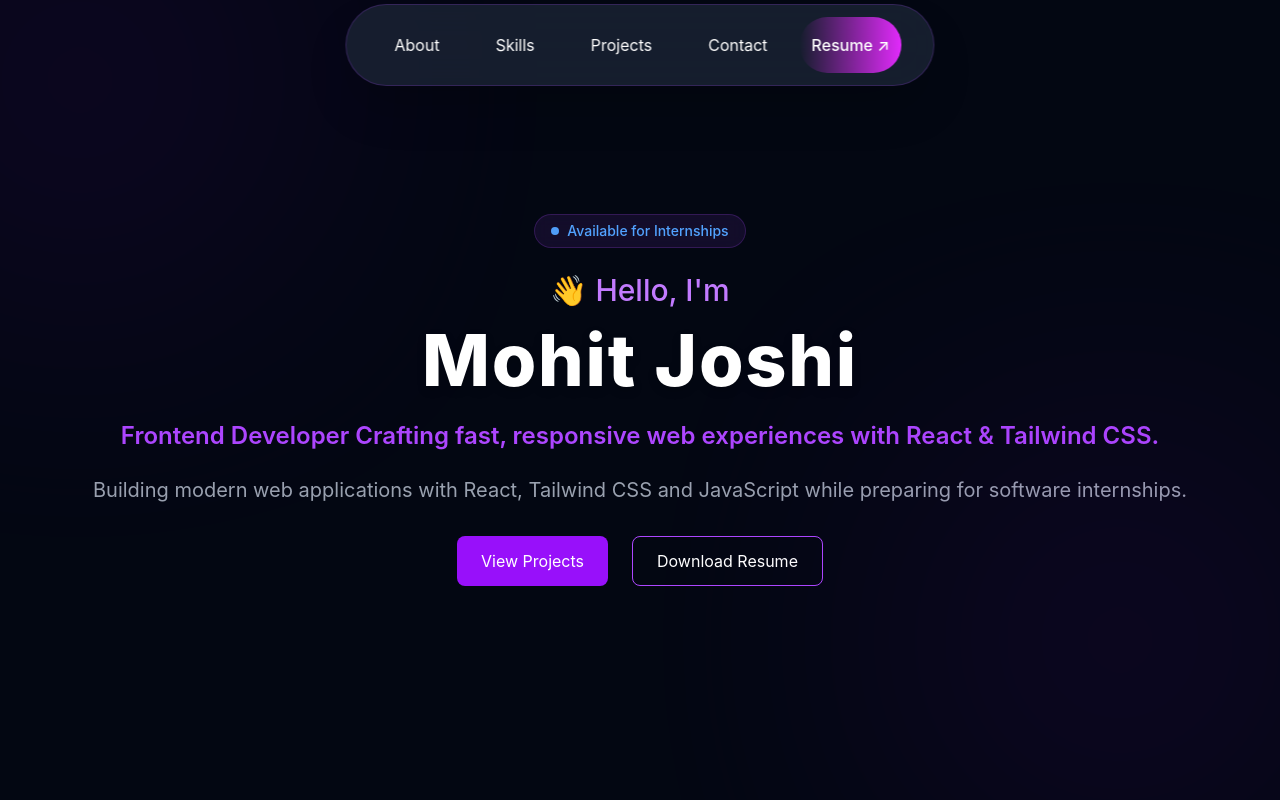
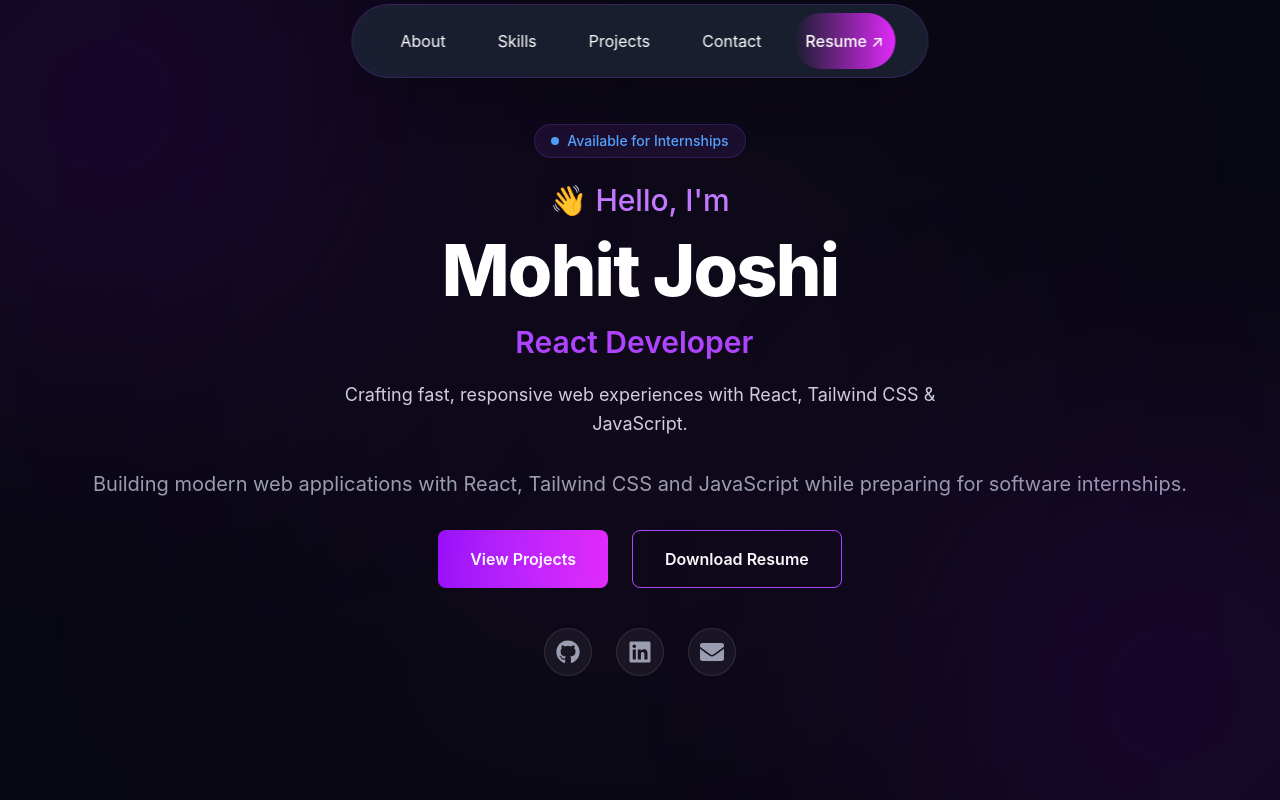
Before and after one commit to mohitjoshi-dev/portfolio, a React app: page / in a window 1280 px wide. Shown: the top 800 px of the page. Built offline with nearby package versions, Linux system fonts and the light colour scheme; the HTML template or start-up script is replaced by a standard one.

Commit message:
Update CursorRipple component

```diff
--- a/package.json
+++ b/package.json
@@ -14,6 +14,7 @@
     "react": "^19.2.7",
     "react-dom": "^19.2.7",
     "react-icons": "^5.6.0",
+    "react-type-animation": "^3.2.0",
     "tailwindcss": "^4.3.1"
   },
   "devDependencies": {
--- a/src/App.jsx
+++ b/src/App.jsx
@@ -1,9 +1,11 @@
 import Introduction from "./components/Introduction";
 import Skills from "./components/Skills";
+import CursorRipple from "./components/CursorRipple";
 
 function App() {
   return (
     <>
+      <CursorRipple/>
       <Introduction />
       <Skills />
     </>
--- /dev/null
+++ b/src/components/CursorRipple.jsx
@@ -0,0 +1,54 @@
+import { useEffect } from "react";
+
+function CursorRipple() {
+  useEffect(() => {
+    const ripple = document.createElement("div");
+
+    ripple.style.position = "fixed";
+    ripple.style.width = "30px";
+    ripple.style.height = "30px";
+    ripple.style.border = "2px solid #a855f7";
+    ripple.style.borderRadius = "999px";
+    ripple.style.pointerEvents = "none";
+    ripple.style.transform = "translate(-50%, -50%)";
+    ripple.style.transition = "all 0.5s ease-out";
+    ripple.style.opacity = "0";
+
+    document.body.appendChild(ripple);
+
+    const move = (e) => {
+      ripple.style.left = `${e.clientX}px`;
+      ripple.style.top = `${e.clientY}px`;
+
+      ripple.animate(
+        [
+          {
+            width: "20px",
+            height: "20px",
+            opacity: 0.8,
+          },
+          {
+            width: "80px",
+            height: "80px",
+            opacity: 0,
+          },
+        ],
+        {
+          duration: 600,
+          easing: "ease-out",
+        }
+      );
+    };
+
+    window.addEventListener("mousemove", move);
+
+    return () => {
+      window.removeEventListener("mousemove", move);
+      ripple.remove();
+    };
+  }, []);
+
+  return null;
+}
+
+export default CursorRipple;
--- a/src/components/Introduction.jsx
+++ b/src/components/Introduction.jsx
@@ -1,14 +1,31 @@
+import { FaGithub, FaLinkedin, FaEnvelope } from "react-icons/fa";
+import { TypeAnimation } from "react-type-animation";
+
 function Introduction() {
+  const socials = [
+  {
+    icon: FaGithub,
+    href: "https://github.com/mohitjoshi-dev",
+  },
+  {
+    icon: FaLinkedin,
+    href: "https://linkedin.com/in/YOUR_USERNAME",
+  },
+  {
+    icon: FaEnvelope,
+    href: "mailto:mohitjoshi1357@gmail.com",
+  },
+];
+
   return (
     <>
 
+    <section className="relative overflow-hidden min-h-screen bg-[#090913] flex flex-col justify-center items-center text-white">
 
+    <div className=" absolute -top-30 -left-30 w-112.5 h-112.5 rounded-full bg-purple-700/20 blur-[140px] pointer-events-none"></div>
+    <div className=" absolute -bottom-30 -right-30 w-112.5 h-112.5 rounded-full bg-purple-700/20 blur-[140px] pointer-events-none"></div>
 
-    <section className="relative min-h-screen bg-gray-950 flex flex-col justify-center items-center text-white">
-
-    <div className="absolute w-80 h-80 bg-purple-700 rounded-full blur-[150px] opacity-20 -top-20 -left-20"></div>
-
-    <div className="absolute w-80 h-80 bg-purple-700 rounded-full blur-[150px] opacity-20 bottom-0 right-0"></div>
+    <div className="absolute top-1/2 left-1/2 -translate-x-1/2 -translate-y-1/2 w-120 h-125 rounded-full bg-fuchsia-500/8 blur-[200px] pointer-events-none"></div>
 
     <div className="relative z-10"></div>
 
@@ -23,16 +40,36 @@ function Introduction() {
     </p>
 
 
-    <h1 className="text-7xl font-extrabold mb-6 tracking-wide drop-shadow-lg">
+    <div className="relative inline-block overflow-hidden">
+      <h1 className="hero-title text-7xl font-extrabold tracking-tight mb-3">
+           Mohit Joshi
+      </h1>
+    </div>
+    <div className="mb-8 text-center">
 
-    Mohit Joshi
-    </h1>
+   <h2 className="text-3xl font-semibold text-purple-500 mb-5">
+  <TypeAnimation
+    sequence={[
+      "Frontend Developer",
+      2000,
+      "React Developer",
+      2000,
+      "UI Enthusiast",
+      2000,
+      "Frontend Developer",
+      2000,
+    ]}
+    speed={50}
+    repeat={Infinity}
+  />
+  </h2>
 
-    <h2 className="text-2xl  text-purple-500 font-semibold mb-6">
-      Frontend Developer
-      Crafting fast, responsive web experiences
-      with React & Tailwind CSS.
-        </h2>
+    <p className="mt-3 text-lg text-gray-300 max-w-2xl leading-relaxed">
+      Crafting fast, responsive web experiences with
+      React, Tailwind CSS & JavaScript.
+    </p>
+
+    </div>
 
     <p className="text-xl text-gray-400 text-center max-w-2x1 mb-8">
         Building modern web applications with React, Tailwind CSS and
@@ -40,22 +77,39 @@ function Introduction() {
     </p>
 
   <div className="flex gap-6">
-  <button className="bg-purple-600 px-6 py-3 rounded-lg cursor-pointer hover:scale-110 hover:shadow-purple-500 hover:shadow-2xl transition-all duration-500">
+  <button className="bg-linear-to-r from-purple-600 to-fuchsia-500 px-8 py-4 font-semibold rounded-lg cursor-pointer hover:scale-110 hover:-translate-y-1 hover:shadow-purple-500/40 hover:shadow-2xl transition-all duration-300">
     View Projects
   </button>
 
-  <button className="border border-purple-500 px-6 py-3 rounded-lg cursor-pointer hover:scale-110 hover:shadow-purple-500 hover:shadow-2xl transition-all duration-500">
+  <button className="border border-purple-500 px-8 py-4 font-semibold rounded-lg cursor-pointer hover:scale-110 hover:-translate-y-1 hover:shadow-purple-500/20 hover:shadow-2xl transition-all duration-300">
     Download Resume
   </button>
 </div>
+<div className="flex items-center gap-6 mt-10">
+  {socials.map((social, index) => {
+    const Icon = social.icon;
 
+    return (
+      <a
+        key={index}
+        href={social.href}
+        target="_blank"
+        rel="noopener noreferrer"
+        className=" w-12 h-12 flex items-center justify-center rounded-full bg-white/5 border border-white/10 text-gray-400 hover:bg-purple-500/10
+        hover:border-purple-400/30 hover:text-white hover:-translate-y-1 hover:shadow-lg hover:shadow-purple-500/20 transition-all duration-300 "
+      >
+        <Icon size={24} />
+      </a>
+    );
+  })}
+</div>
 
-    <nav className="fixed top-1 left-1/2 -translate-x-1/2 z-50 max-w-3x1 flex items-center justify-between px-8 py-3 rounded-full
+    <nav className="fixed top-1 left-1/2 -translate-x-1/2 z-50 max-w-3x1 flex items-center justify-between px-8 py-2 rounded-full
                  bg-gray-800/70  backdrop-blur-xl border  border-purple-500/20  shadow-2xl" >
 
 
 
-      <div className="flex gap-6">
+      <div className="flex gap-5">
       <a href="#about" className=" px-4 py-2 rounded-full hover:bg-purple-500/10 hover:text-purple-400 hover:-translate-y-0.5 transition-all duration-500">
         About
       </a>
--- a/src/index.css
+++ b/src/index.css
@@ -1 +1,45 @@
 @import "tailwindcss";
+
+.hero-title {
+  position: relative;
+  display: inline-block;
+  overflow: hidden;
+}
+
+.hero-title::after {
+  content: "";
+
+  position: absolute;
+  inset: 0;
+
+  background: linear-gradient(
+    115deg,
+    transparent 35%,
+    rgba(255,255,255,0.05) 45%,
+    rgba(255,255,255,0.35) 50%,
+    rgba(255,255,255,0.05) 55%,
+    transparent 65%
+  );
+
+  transform: translateX(-180%) skewX(-20deg);
+
+  animation: shimmer 8s ease-in-out infinite;
+
+  pointer-events: none;
+}
+
+@keyframes shimmer {
+
+  0% {
+    transform: translateX(-180%) skewX(-20deg);
+  }
+
+  15% {
+    transform: translateX(180%) skewX(-20deg);
+  }
+
+  100% {
+    transform: translateX(180%) skewX(-20deg);
+  }
+
+}
```
Also changed, not shown: 1 other file (tests, documents, lock files or other folders).
